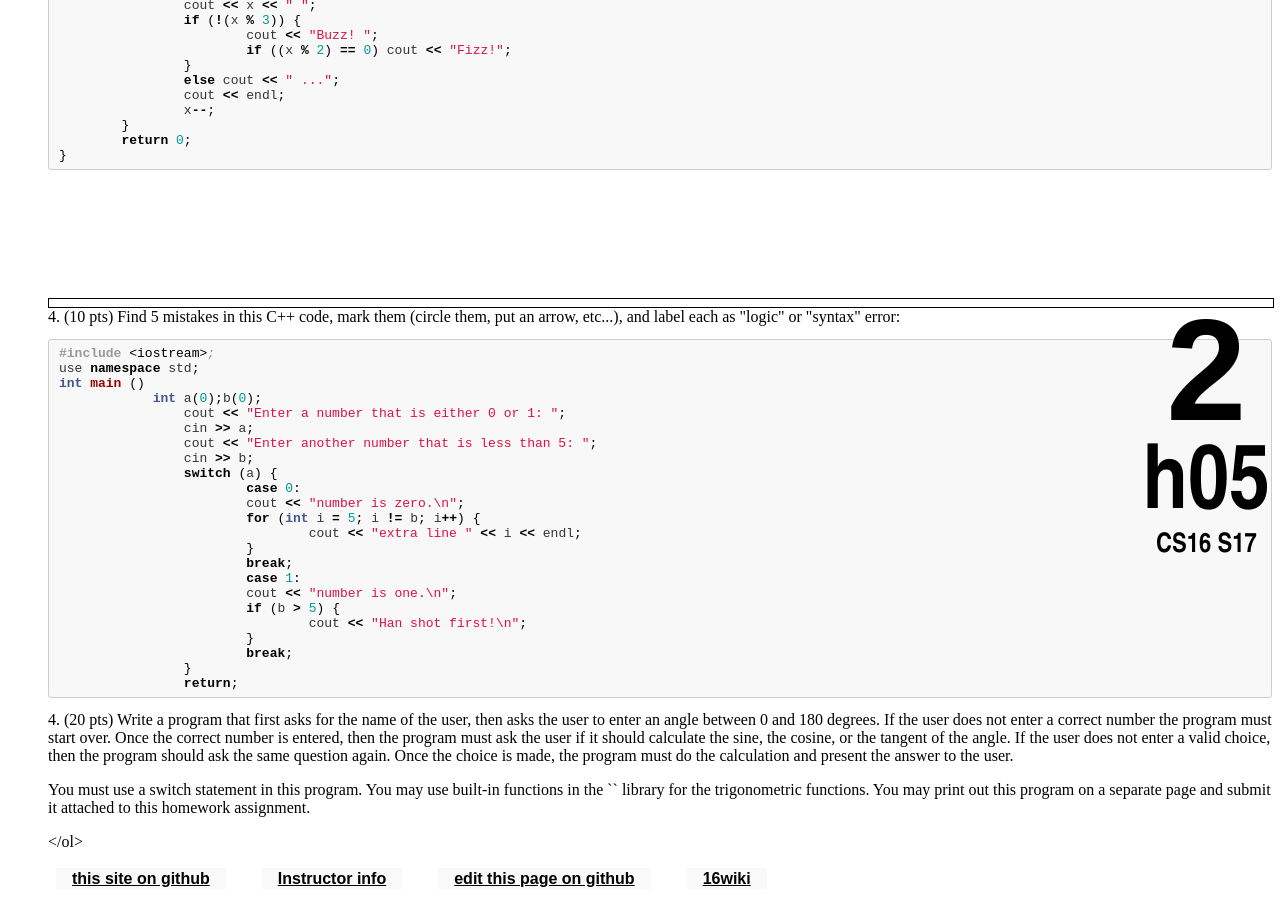
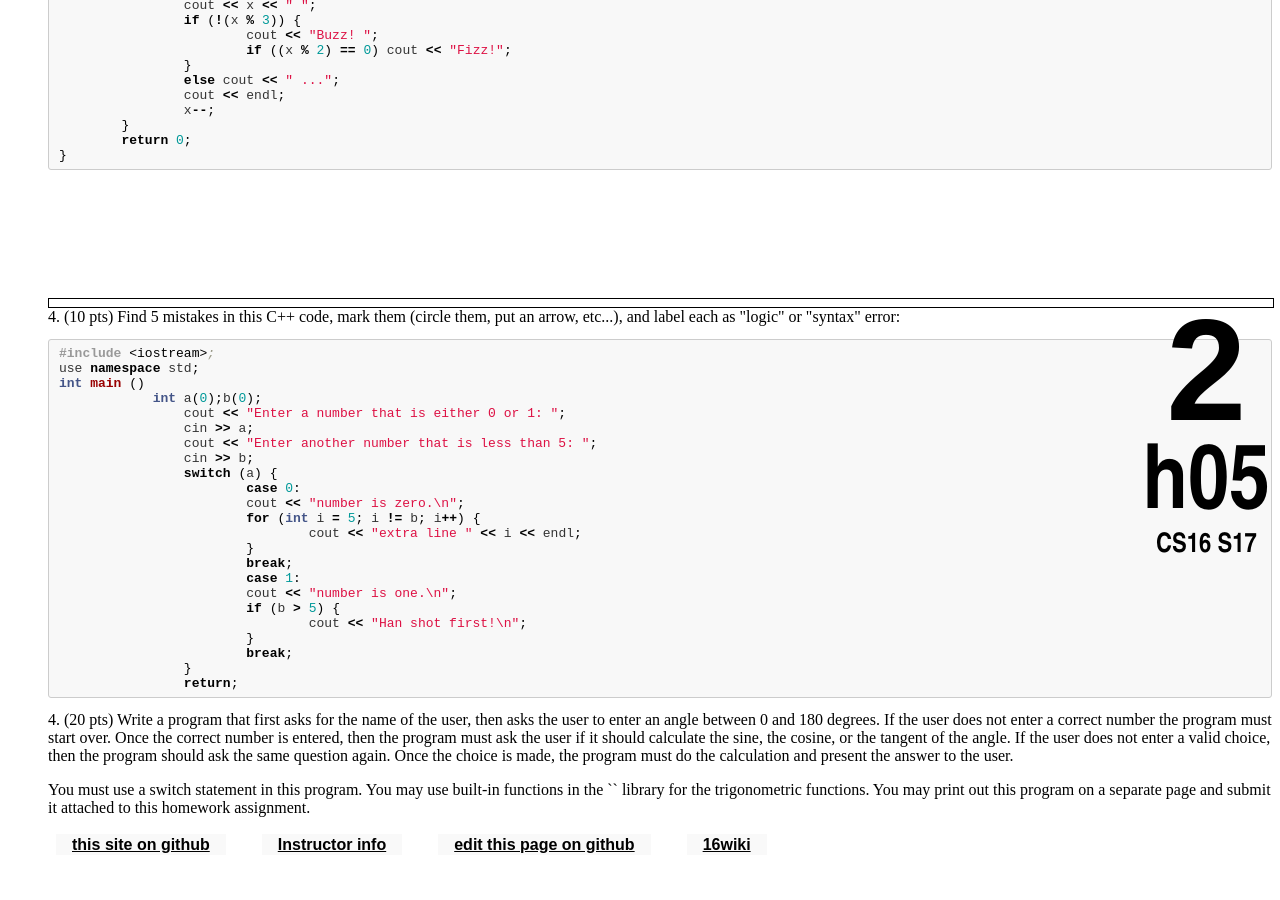
Before and after one commit to ucsb-cs16-s16/https-ucsb-cs16-s17.github.io, a Jekyll site: the page built from _hwk/h05.md, in a window 1280 px wide and 900 px high, scrolled down 1297 px. Built offline with Jekyll 4.4.1, drawn with Linux system fonts in a browser that asks for light colours; after the commit the page ends 2163 px from its top, so only the background shows below that.

Commit message:
Update h05.md

```diff
--- a/_hwk/h05.md
+++ b/_hwk/h05.md
@@ -99,6 +99,3 @@ int main ()
 	You must use a switch statement in this program. You may use built-in functions in
 	the `<cmath>` library for the trigonometric functions. You may print out this program on a separate page
 	and submit it attached to this homework assignment.
-
-	<div style="margin-bottom:1em"></div>
-</ol>
```
